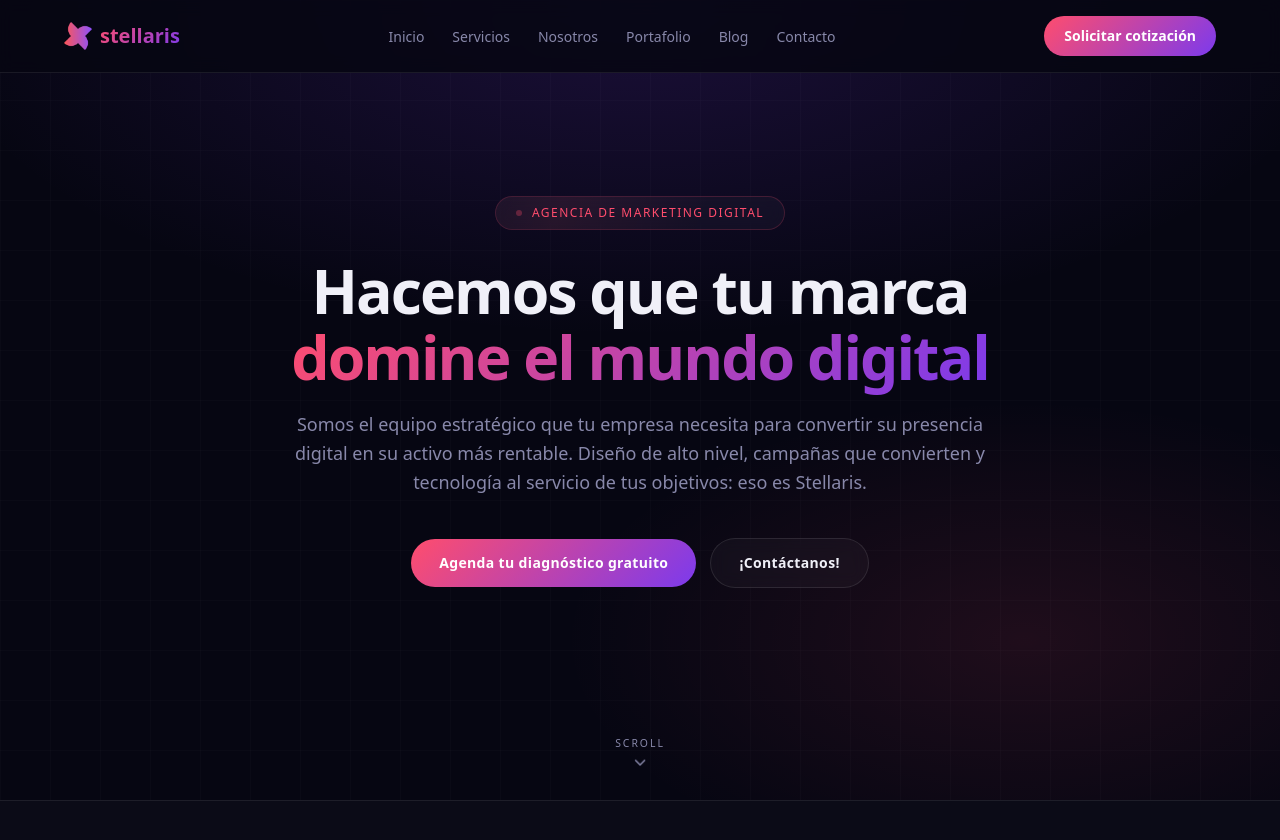
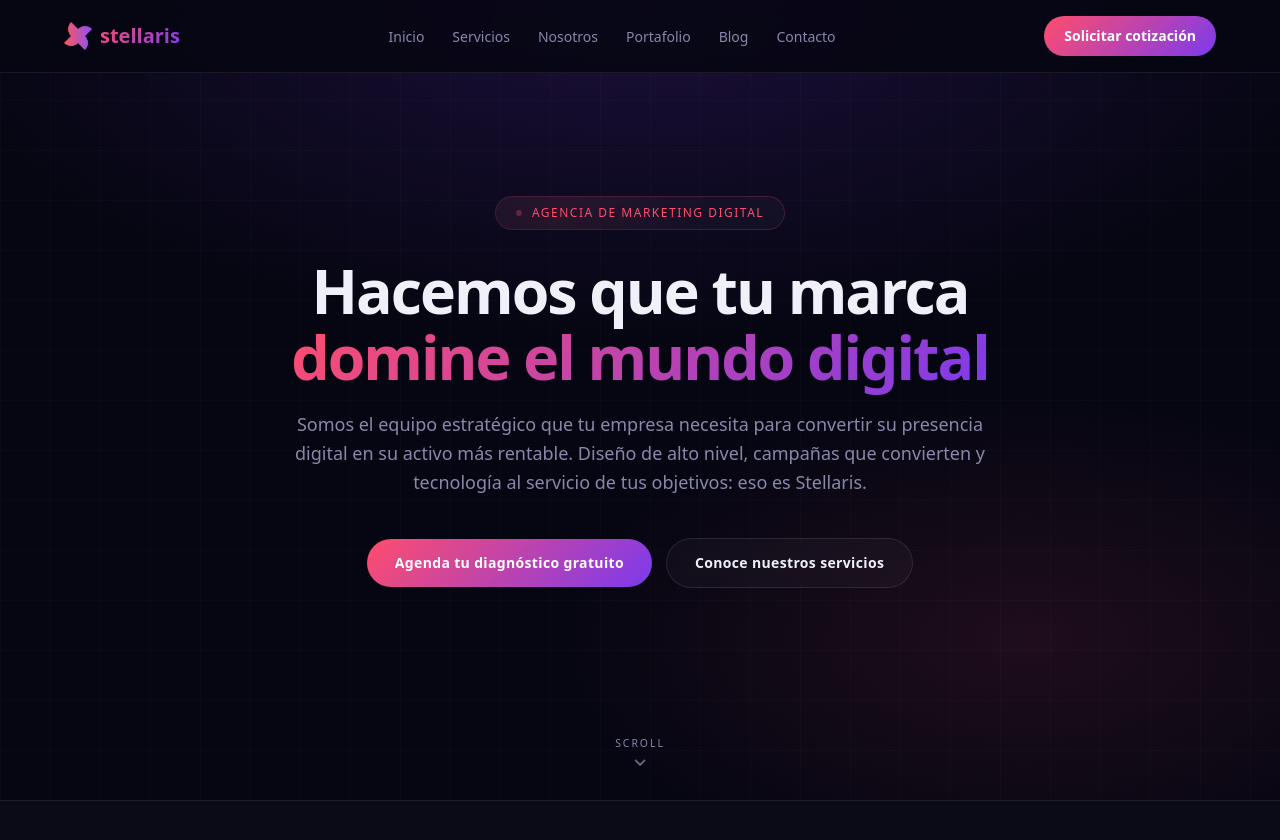
Before and after one commit to Agencia-Stellaris/landingpage, a React (Vite) app: page / in a window 1280 px wide. Shown: the top 840 px of the page. Built offline with nearby package versions, Linux system fonts and the light colour scheme.

Commit message:
fix: update button text for improved clarity and engagement

```diff
--- a/src/components/sections/Hero.tsx
+++ b/src/components/sections/Hero.tsx
@@ -51,7 +51,7 @@ export function Hero() {
             Agenda tu diagn&oacute;stico gratuito
           </Button>
           <Button variant="secondary" href="#contacto">
-            &iexcl;Cont&aacute;ctanos!
+            Conoce nuestros servicios
           </Button>
         </div>
       </div>
```
